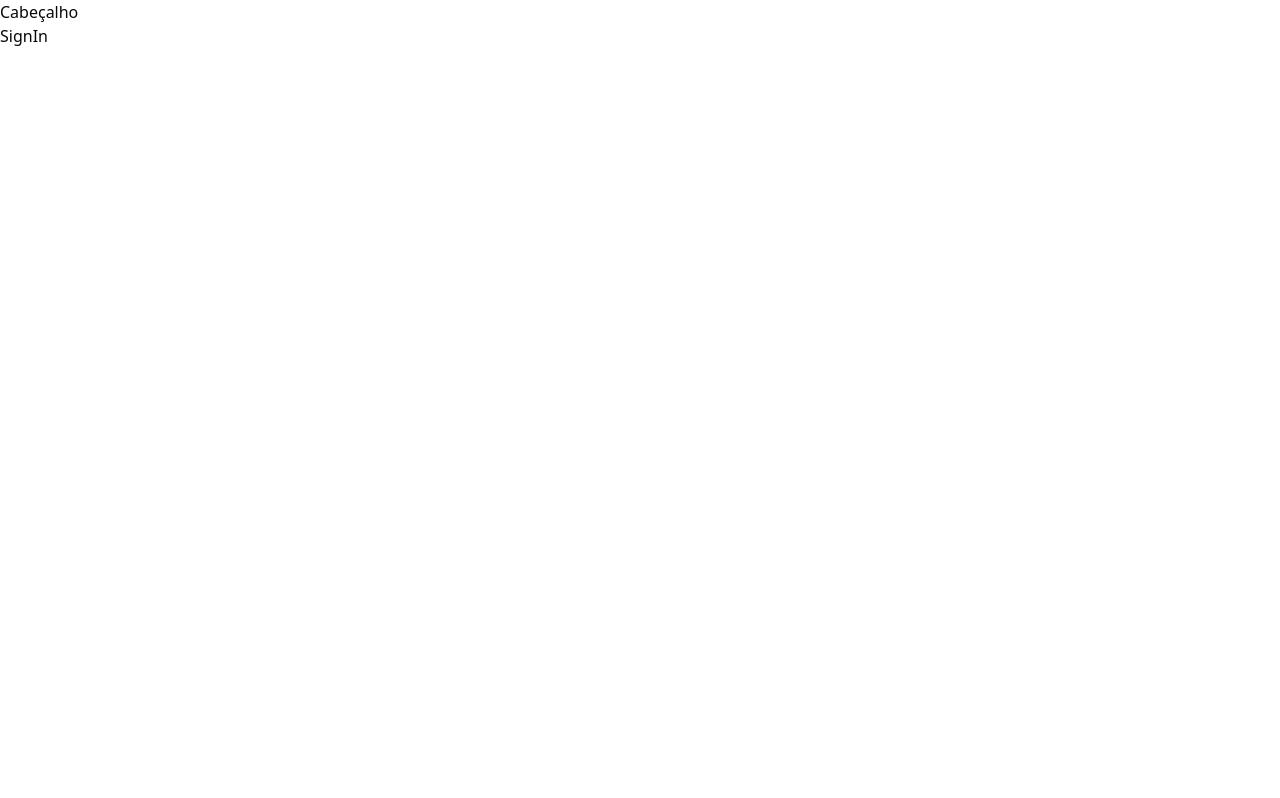
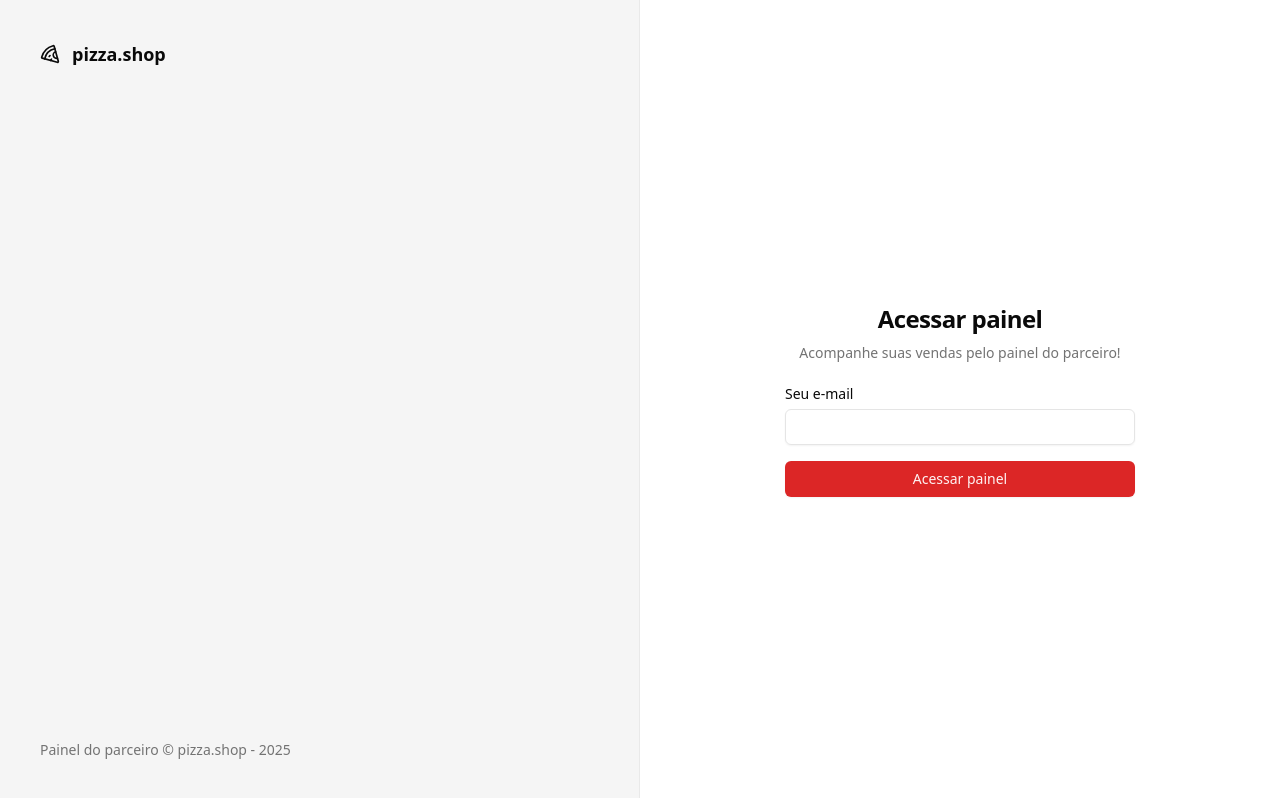
Before and after one commit to YasminZanonBarg/PizzaShop, a React app: page /sign-in in a window 1280 px wide. Built offline with nearby package versions, Linux system fonts and the light colour scheme; the HTML template or start-up script is replaced by a standard one.

Commit message:
login page ui

```diff
--- a/package.json
+++ b/package.json
@@ -10,6 +10,7 @@
     "preview": "vite preview"
   },
   "dependencies": {
+    "@radix-ui/react-label": "^2.1.2",
     "@radix-ui/react-slot": "^1.1.2",
     "@tailwindcss/vite": "^4.0.14",
     "class-variance-authority": "^0.7.1",
--- /dev/null
+++ b/src/components/ui/input.tsx
@@ -0,0 +1,21 @@
+import * as React from 'react'
+
+import { cn } from '@/lib/utils'
+
+function Input({ className, type, ...props }: React.ComponentProps<'input'>) {
+  return (
+    <input
+      type={type}
+      data-slot="input"
+      className={cn(
+        'file:text-foreground placeholder:text-muted-foreground selection:bg-primary selection:text-primary-foreground dark:bg-input/30 border-input flex h-9 w-full min-w-0 rounded-md border bg-transparent px-3 py-1 text-base shadow-xs transition-[color,box-shadow] outline-none file:inline-flex file:h-7 file:border-0 file:bg-transparent file:text-sm file:font-medium disabled:pointer-events-none disabled:cursor-not-allowed disabled:opacity-50 md:text-sm',
+        'focus-visible:border-ring focus-visible:ring-ring/50 focus-visible:ring-[3px]',
+        'aria-invalid:ring-destructive/20 dark:aria-invalid:ring-destructive/40 aria-invalid:border-destructive',
+        className,
+      )}
+      {...props}
+    />
+  )
+}
+
+export { Input }
--- /dev/null
+++ b/src/components/ui/label.tsx
@@ -0,0 +1,22 @@
+import * as LabelPrimitive from '@radix-ui/react-label'
+import * as React from 'react'
+
+import { cn } from '@/lib/utils'
+
+function Label({
+  className,
+  ...props
+}: React.ComponentProps<typeof LabelPrimitive.Root>) {
+  return (
+    <LabelPrimitive.Root
+      data-slot="label"
+      className={cn(
+        'flex items-center gap-2 text-sm leading-none font-medium select-none group-data-[disabled=true]:pointer-events-none group-data-[disabled=true]:opacity-50 peer-disabled:cursor-not-allowed peer-disabled:opacity-50',
+        className,
+      )}
+      {...props}
+    />
+  )
+}
+
+export { Label }
--- a/src/index.css
+++ b/src/index.css
@@ -5,73 +5,59 @@
 @custom-variant dark (&:is(.dark *));
 
 :root {
-  --radius: 0.625rem;
-  --background: oklch(1 0 0);
-  --foreground: oklch(0.141 0.005 285.823);
-  --card: oklch(1 0 0);
-  --card-foreground: oklch(0.141 0.005 285.823);
-  --popover: oklch(1 0 0);
-  --popover-foreground: oklch(0.141 0.005 285.823);
-  --primary: oklch(0.21 0.006 285.885);
-  --primary-foreground: oklch(0.985 0 0);
-  --secondary: oklch(0.967 0.001 286.375);
-  --secondary-foreground: oklch(0.21 0.006 285.885);
-  --muted: oklch(0.967 0.001 286.375);
-  --muted-foreground: oklch(0.552 0.016 285.938);
-  --accent: oklch(0.967 0.001 286.375);
-  --accent-foreground: oklch(0.21 0.006 285.885);
-  --destructive: oklch(0.577 0.245 27.325);
-  --border: oklch(0.92 0.004 286.32);
-  --input: oklch(0.92 0.004 286.32);
-  --ring: oklch(0.705 0.015 286.067);
-  --chart-1: oklch(0.646 0.222 41.116);
-  --chart-2: oklch(0.6 0.118 184.704);
-  --chart-3: oklch(0.398 0.07 227.392);
-  --chart-4: oklch(0.828 0.189 84.429);
-  --chart-5: oklch(0.769 0.188 70.08);
-  --sidebar: oklch(0.985 0 0);
-  --sidebar-foreground: oklch(0.141 0.005 285.823);
-  --sidebar-primary: oklch(0.21 0.006 285.885);
-  --sidebar-primary-foreground: oklch(0.985 0 0);
-  --sidebar-accent: oklch(0.967 0.001 286.375);
-  --sidebar-accent-foreground: oklch(0.21 0.006 285.885);
-  --sidebar-border: oklch(0.92 0.004 286.32);
-  --sidebar-ring: oklch(0.705 0.015 286.067);
+  --radius: 0.5rem;
+  --background: hsl(0 0% 100%);
+  --foreground: hsl(0 0% 3.9%);
+  --card: hsl(0 0% 100%);
+  --card-foreground: hsl(0 0% 3.9%);
+  --popover: hsl(0 0% 100%);
+  --popover-foreground: hsl(0 0% 3.9%);
+  --primary: hsl(0 72.2% 50.6%);
+  --primary-foreground: hsl(0 85.7% 97.3%);
+  --secondary: hsl(0 0% 96.1%);
+  --secondary-foreground: hsl(0 0% 9%);
+  --muted: hsl(0 0% 96.1%);
+  --muted-foreground: hsl(0 0% 45.1%);
+  --accent: hsl(0 0% 96.1%);
+  --accent-foreground: hsl(0 0% 9%);
+  --destructive: hsl(0 84.2% 60.2%);
+  --destructive-foreground: hsl(0 0% 98%);
+  --border: hsl(0 0% 89.8%);
+  --input: hsl(0 0% 89.8%);
+  --ring: hsl(0 72.2% 50.6%);
+  --chart-1: hsl(12 76% 61%);
+  --chart-2: hsl(173 58% 39%);
+  --chart-3: hsl(197 37% 24%);
+  --chart-4: hsl(43 74% 66%);
+  --chart-5: hsl(27 87% 67%);
 }
 
 .dark {
-  --background: oklch(0.141 0.005 285.823);
-  --foreground: oklch(0.985 0 0);
-  --card: oklch(0.21 0.006 285.885);
-  --card-foreground: oklch(0.985 0 0);
-  --popover: oklch(0.21 0.006 285.885);
-  --popover-foreground: oklch(0.985 0 0);
-  --primary: oklch(0.92 0.004 286.32);
-  --primary-foreground: oklch(0.21 0.006 285.885);
-  --secondary: oklch(0.274 0.006 286.033);
-  --secondary-foreground: oklch(0.985 0 0);
-  --muted: oklch(0.274 0.006 286.033);
-  --muted-foreground: oklch(0.705 0.015 286.067);
-  --accent: oklch(0.274 0.006 286.033);
-  --accent-foreground: oklch(0.985 0 0);
-  --destructive: oklch(0.704 0.191 22.216);
-  --border: oklch(1 0 0 / 10%);
-  --input: oklch(1 0 0 / 15%);
-  --ring: oklch(0.552 0.016 285.938);
-  --chart-1: oklch(0.488 0.243 264.376);
-  --chart-2: oklch(0.696 0.17 162.48);
-  --chart-3: oklch(0.769 0.188 70.08);
-  --chart-4: oklch(0.627 0.265 303.9);
-  --chart-5: oklch(0.645 0.246 16.439);
-  --sidebar: oklch(0.21 0.006 285.885);
-  --sidebar-foreground: oklch(0.985 0 0);
-  --sidebar-primary: oklch(0.488 0.243 264.376);
-  --sidebar-primary-foreground: oklch(0.985 0 0);
-  --sidebar-accent: oklch(0.274 0.006 286.033);
-  --sidebar-accent-foreground: oklch(0.985 0 0);
-  --sidebar-border: oklch(1 0 0 / 10%);
-  --sidebar-ring: oklch(0.552 0.016 285.938);
+  --background: hsl(0 0% 3.9%);
+  --foreground: hsl(0 0% 98%);
+  --card: hsl(0 0% 9%);
+  --card-foreground: hsl(0 0% 98%);
+  --popover: hsl(0 0% 9%);
+  --popover-foreground: hsl(0 0% 98%);
+  --primary: hsl(0 72.2% 50.6%);
+  --primary-foreground: hsl(0 85.7% 97.3%);
+  --secondary: hsl(0 0% 14%);
+  --secondary-foreground: hsl(0 0% 98%);
+  --muted: hsl(0 0% 14%);
+  --muted-foreground: hsl(0 0% 45.1%);
+  --accent: hsl(0 0% 14%);
+  --accent-foreground: hsl(0 0% 98%);
+  --destructive: hsl(0 84.2% 60.2%);
+  --border: hsl(0 0% 20%);
+  --input: hsl(0 0% 25%);
+  --ring: hsl(0 72.2% 50.6%);
+  --chart-1: hsl(12 76% 61%);
+  --chart-2: hsl(173 58% 39%);
+  --chart-3: hsl(197 37% 24%);
+  --chart-4: hsl(43 74% 66%);
+  --chart-5: hsl(27 87% 67%);
 }
+
 
 @theme inline {
   --radius-sm: calc(var(--radius) - 4px);
--- a/src/pages/_layouts/auth.tsx
+++ b/src/pages/_layouts/auth.tsx
@@ -1,11 +1,21 @@
+import { Pizza } from 'lucide-react'
 import { Outlet } from 'react-router-dom'
 
 export function AuthLayout() {
   return (
-    <div>
-      <h1>Autenticação</h1>
+    <div className="grid min-h-screen grid-cols-2">
+      <div className="flex h-full flex-col justify-between border-r border-foreground/5 bg-muted p-10 text-muted-foreground">
+        <div className="flex items-center gap-3 text-lg text-foreground">
+          <Pizza className="h-5 w-5" />
+          <span className="font-semibold">pizza.shop</span>
+        </div>
 
-      <div>
+        <footer className="text-sm">
+          Painel do parceiro &copy; pizza.shop - {new Date().getFullYear()}
+        </footer>
+      </div>
+
+      <div className="flex flex-col items-center justify-center">
         <Outlet />
         {/* Essa tag indica que aqui virá o conteúdo específico de cada página */}
       </div>
--- a/src/pages/auth/sign-in.tsx
+++ b/src/pages/auth/sign-in.tsx
@@ -1,3 +1,33 @@
+import { Button } from '@/components/ui/button'
+import { Input } from '@/components/ui/input'
+import { Label } from '@/components/ui/label'
+
 export function SignIn() {
-  return <h1>SignIn</h1>
+  return (
+    <>
+      <div className="p-8">
+        <div className="flex w-[350px] flex-col justify-center gap-6">
+          <div className="flex flex-col gap-2 text-center">
+            <h1 className="text-2xl font-semibold tracking-tight">
+              Acessar painel
+            </h1>
+            <p className="text-sm text-muted-foreground">
+              Acompanhe suas vendas pelo painel do parceiro!
+            </p>
+          </div>
+
+          <form className="space-y-4">
+            <div className="space-y-2">
+              <Label htmlFor="email">Seu e-mail</Label>
+              <Input id="email" type="email" />
+            </div>
+
+            <Button className="w-full" type="submit">
+              Acessar painel
+            </Button>
+          </form>
+        </div>
+      </div>
+    </>
+  )
 }
--- a/src/routes.tsx
+++ b/src/routes.tsx
@@ -1,6 +1,7 @@
 import { createBrowserRouter } from 'react-router-dom'
 
 import { AppLayout } from './pages/_layouts/app'
+import { AuthLayout } from './pages/_layouts/auth'
 import { Dashboard } from './pages/app/dashboard'
 import { SignIn } from './pages/auth/sign-in'
 
@@ -13,7 +14,7 @@
 
   {
     path: '/',
-    element: <AppLayout />,
+    element: <AuthLayout />,
     children: [{ path: '/sign-in', element: <SignIn /> }],
   },
 ])
```
Also changed, not shown: 1 other file (tests, documents, lock files or other folders).
